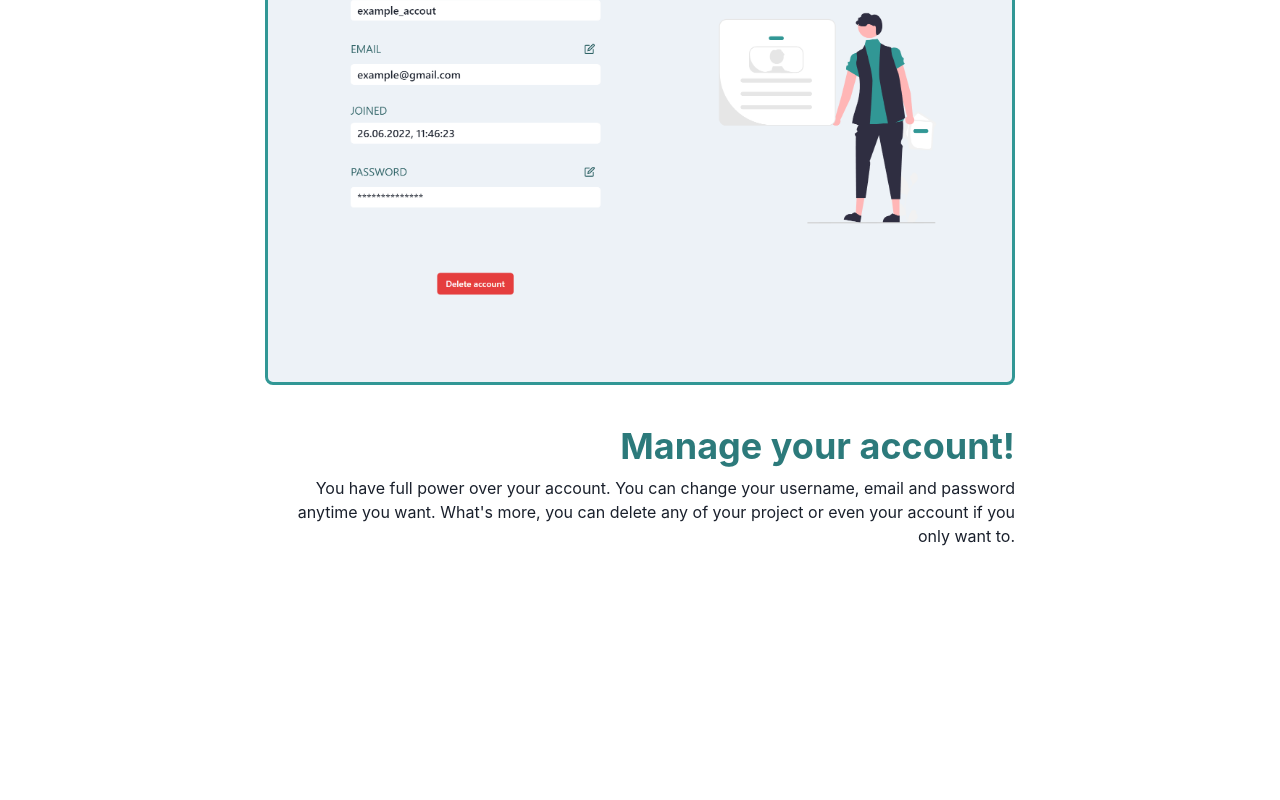
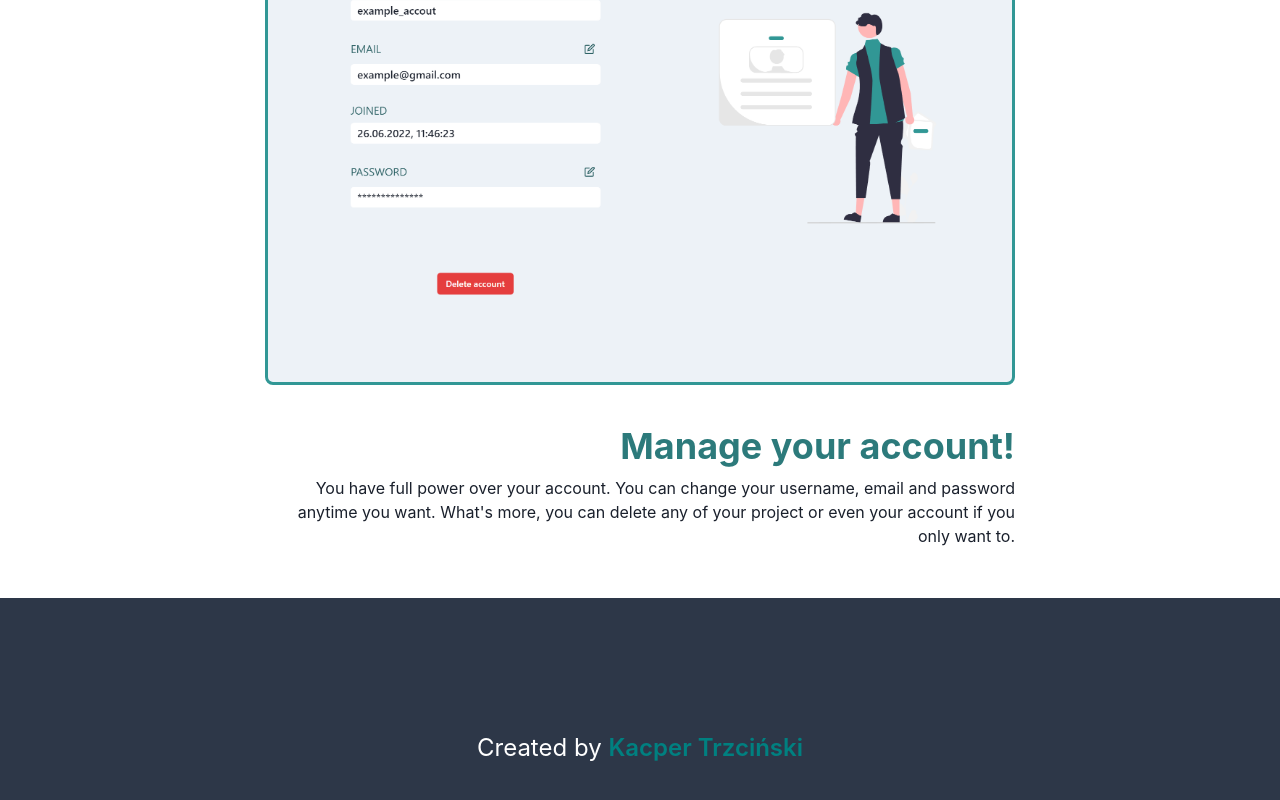
Before and after one commit to kTrzcinskii/project-manager, a Next.js app in the folder frontend/: page / in a window 1280 px wide. Shown: the part 5004-5804 px from the top of the page. Before the commit the page ends 5602 px from the top, so only its background shows below. Built offline with nearby package versions, Linux system fonts and the light colour scheme.

Commit message:
created by section

```diff
--- a/frontend/pages/index.tsx
+++ b/frontend/pages/index.tsx
@@ -9,6 +9,7 @@ import filter_ss from "../public/images/filters_ss.png";
 import create_project_ss from "../public/images/create_project_ss.png";
 import main_stats_ss from "../public/images/main_stats.png";
 import settings_ss from "../public/images/settings_ss.png";
+import CreatedBy from "../src/components/ui/main-page/CreatedBy";
 
 const Home: NextPage = () => {
   const learMoreRef = useRef<HTMLDivElement>(null);
@@ -57,6 +58,7 @@ const Home: NextPage = () => {
         bgColor='whiteAlpha'
         bgBox='gray.100'
       />
+      <CreatedBy />
     </Box>
   );
 };
--- /dev/null
+++ b/frontend/src/components/ui/main-page/CreatedBy.tsx
@@ -0,0 +1,25 @@
+import { Flex, Link, Text } from "@chakra-ui/react";
+import NextLink from "next/link";
+
+const CreatedBy: React.FC = () => {
+  return (
+    <Flex
+      justifyContent='center'
+      alignItems='center'
+      w='full'
+      minH='300px'
+      bgColor='gray.700'
+    >
+      <Text fontSize='2xl' color='white'>
+        Created by{" "}
+        <NextLink href='https://github.com/kTrzcinskii' passHref={true}>
+          <Link fontWeight='semibold' color='teal' target='_blank'>
+            Kacper Trzciński
+          </Link>
+        </NextLink>
+      </Text>
+    </Flex>
+  );
+};
+
+export default CreatedBy;
```
